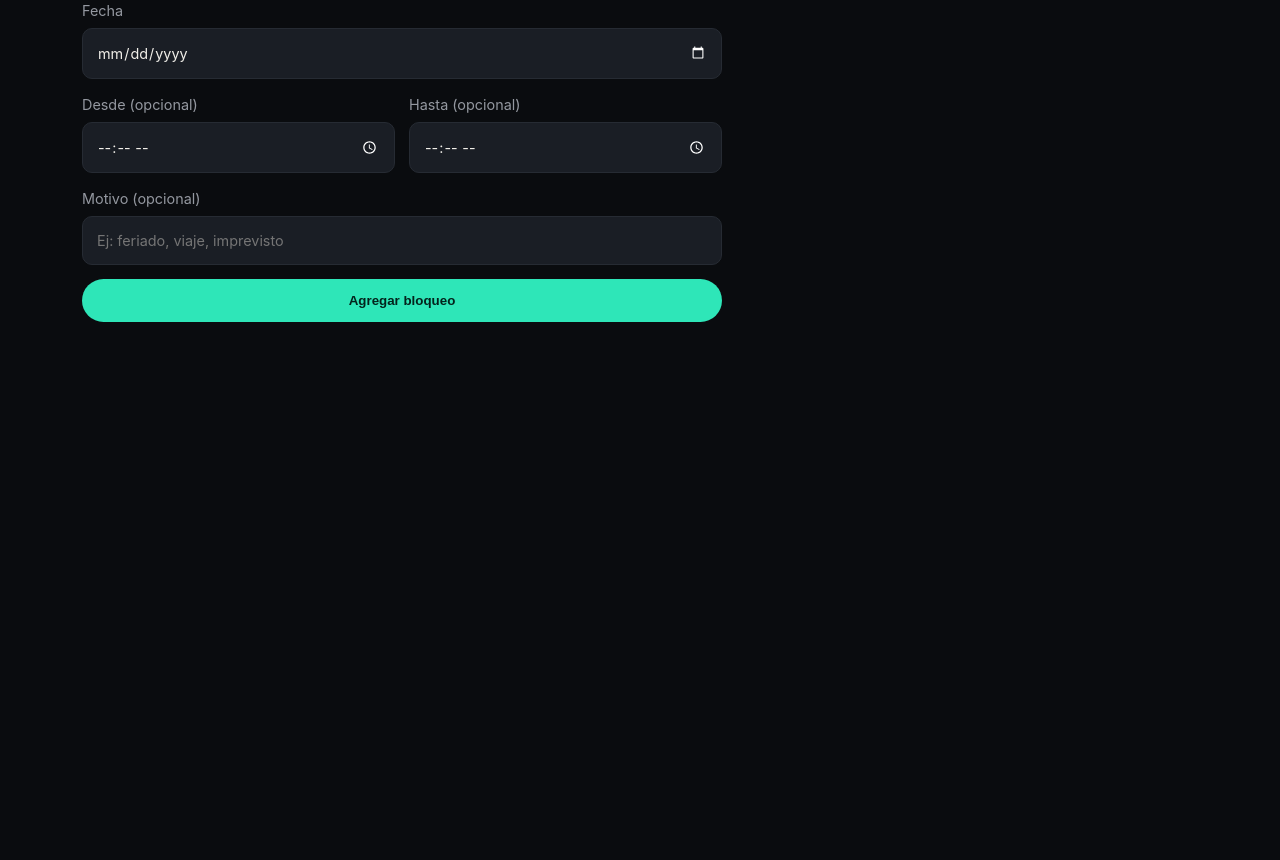
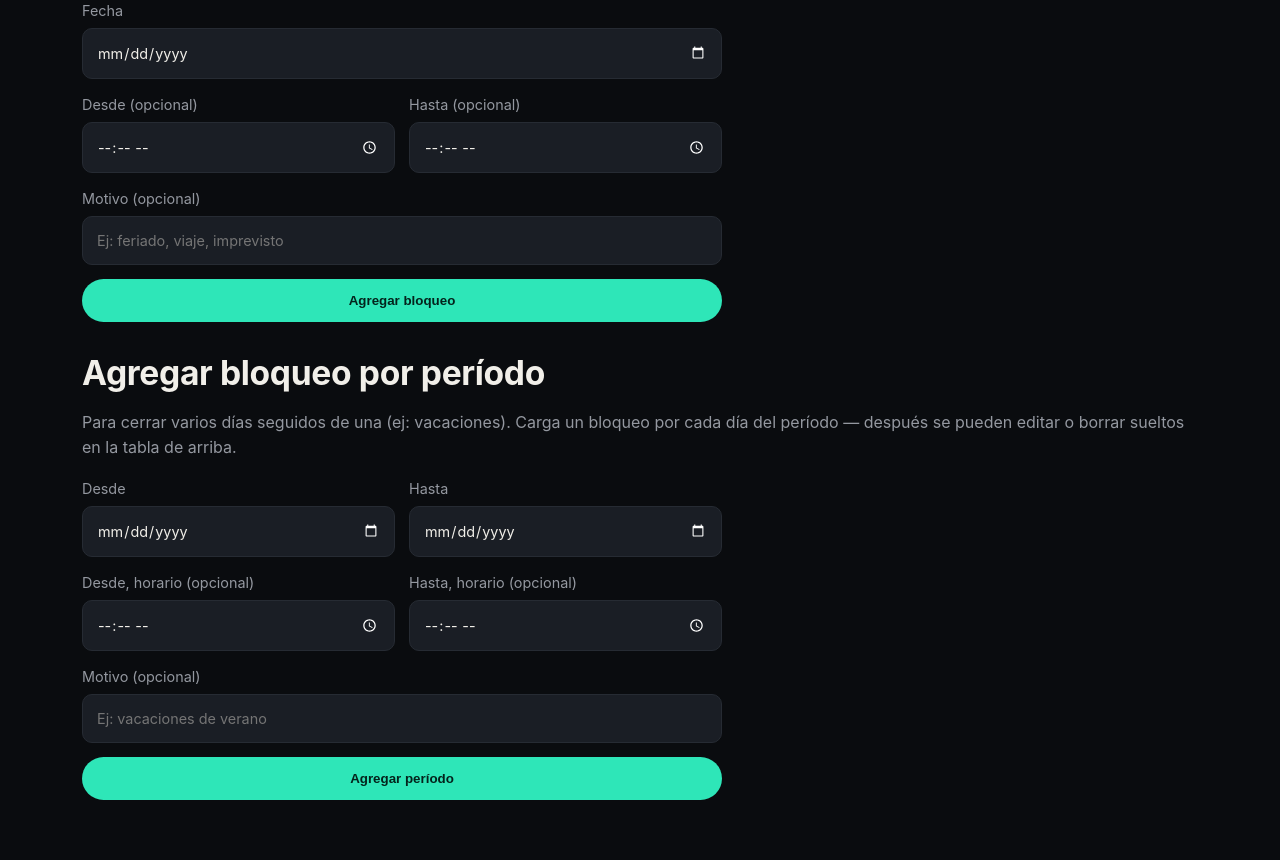
Before and after one commit to aifosinformatica/informatica, a PHP site: page /admin/booking-blocks.php in a window 1280 px wide. Shown: the part 439-1299 px from the top of the page. Before the commit the page ends 761 px from the top, so only its background shows below. Run offline with PHP 8.4, Linux system fonts and the light colour scheme; the visitor is signed in with stand-in values (Sample User, id 1); tables that the repository leaves empty hold one stand-in row (values such as "Sample post"); some libraries are stand-ins or nearby versions.

Commit message:
posibilidad de cargar vacaciones

```diff
--- a/admin/booking-blocks.php
+++ b/admin/booking-blocks.php
@@ -29,6 +29,56 @@ if ($_SERVER['REQUEST_METHOD'] === 'POST' && csrf_verify()) {
                 'reason' => $reason !== '' ? $reason : null,
             ]);
             flash_set('ok', 'Bloqueo agregado.');
+        }
+    } elseif ($action === 'create_range') {
+        $dateFrom = (string) ($_POST['date_from'] ?? '');
+        $dateTo = (string) ($_POST['date_to'] ?? '');
+        $start = trim((string) ($_POST['range_start_time'] ?? ''));
+        $end = trim((string) ($_POST['range_end_time'] ?? ''));
+        $reason = trim((string) ($_POST['range_reason'] ?? ''));
+
+        if (!preg_match('/^\d{4}-\d{2}-\d{2}$/', $dateFrom) || !preg_match('/^\d{4}-\d{2}-\d{2}$/', $dateTo)) {
+            flash_set('error', 'Elegí fecha "desde" y "hasta" válidas.');
+        } elseif ($dateTo < $dateFrom) {
+            flash_set('error', 'La fecha "hasta" tiene que ser igual o posterior a "desde".');
+        } elseif (($start === '') !== ($end === '')) {
+            flash_set('error', 'Completá "desde" y "hasta" de horario, o dejá los dos vacíos para bloquear el día completo.');
+        } else {
+            $totalDias = intdiv(strtotime($dateTo) - strtotime($dateFrom), 86400) + 1;
+            if ($totalDias > 180) {
+                flash_set('error', 'Ese período es de más de 180 días, revisá las fechas.');
+            } else {
+                // Un bloqueo por día del período (mismo modelo que un bloqueo suelto: se
+                // pueden editar/borrar individualmente después). Si algún día del período
+                // ya tenía cargado el mismo bloqueo, no se duplica.
+                $insert = db()->prepare(
+                    'INSERT INTO booking_blocks (date, start_time, end_time, reason)
+                     SELECT :date, :start, :end, :reason
+                     WHERE NOT EXISTS (
+                         SELECT 1 FROM booking_blocks
+                         WHERE date = :date2 AND start_time <=> :start2 AND end_time <=> :end2
+                     )'
+                );
+                $agregados = 0;
+                $cursor = strtotime($dateFrom);
+                $limite = strtotime($dateTo);
+                while ($cursor <= $limite) {
+                    $date = date('Y-m-d', $cursor);
+                    $insert->execute([
+                        'date' => $date,
+                        'date2' => $date,
+                        'start' => $start !== '' ? $start : null,
+                        'start2' => $start !== '' ? $start : null,
+                        'end' => $end !== '' ? $end : null,
+                        'end2' => $end !== '' ? $end : null,
+                        'reason' => $reason !== '' ? $reason : null,
+                    ]);
+                    $agregados += $insert->rowCount();
+                    $cursor = strtotime('+1 day', $cursor);
+                }
+                $omitidos = $totalDias - $agregados;
+                flash_set('ok', "Se agregaron {$agregados} día(s) bloqueado(s)." . ($omitidos > 0 ? " {$omitidos} ya estaban cargados." : ''));
+            }
         }
     } elseif ($action === 'delete') {
         $id = (int) ($_POST['id'] ?? 0);
@@ -90,4 +140,21 @@ admin_page_start('Bloqueos', 'booking-blocks');
     <button type="submit" class="btn btn--primary">Agregar bloqueo</button>
 </form>
 
+<h2 style="margin-top:32px;">Agregar bloqueo por período</h2>
+<p>Para cerrar varios días seguidos de una (ej: vacaciones). Carga un bloqueo por cada día del período — después se pueden editar o borrar sueltos en la tabla de arriba.</p>
+<form method="post" class="form form--wide">
+    <?= csrf_field() ?>
+    <input type="hidden" name="action" value="create_range">
+    <div class="form-row form-row--2">
+        <label>Desde <input type="date" name="date_from" required></label>
+        <label>Hasta <input type="date" name="date_to" required></label>
+    </div>
+    <div class="form-row form-row--2">
+        <label>Desde, horario (opcional) <input type="time" name="range_start_time"></label>
+        <label>Hasta, horario (opcional) <input type="time" name="range_end_time"></label>
+    </div>
+    <label>Motivo (opcional) <input type="text" name="range_reason" placeholder="Ej: vacaciones de verano"></label>
+    <button type="submit" class="btn btn--primary">Agregar período</button>
+</form>
+
 <?php admin_page_end(); ?>
```
